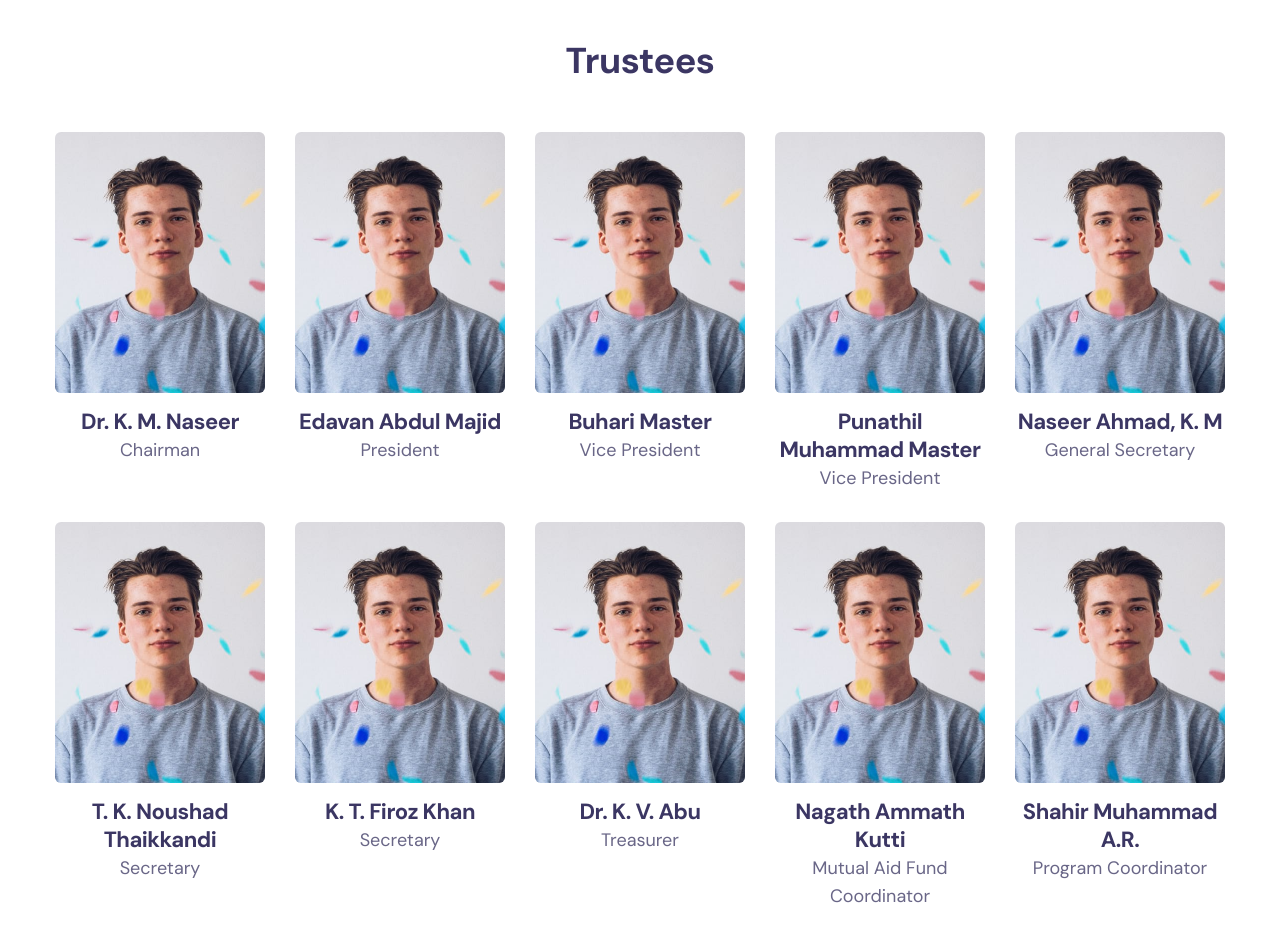
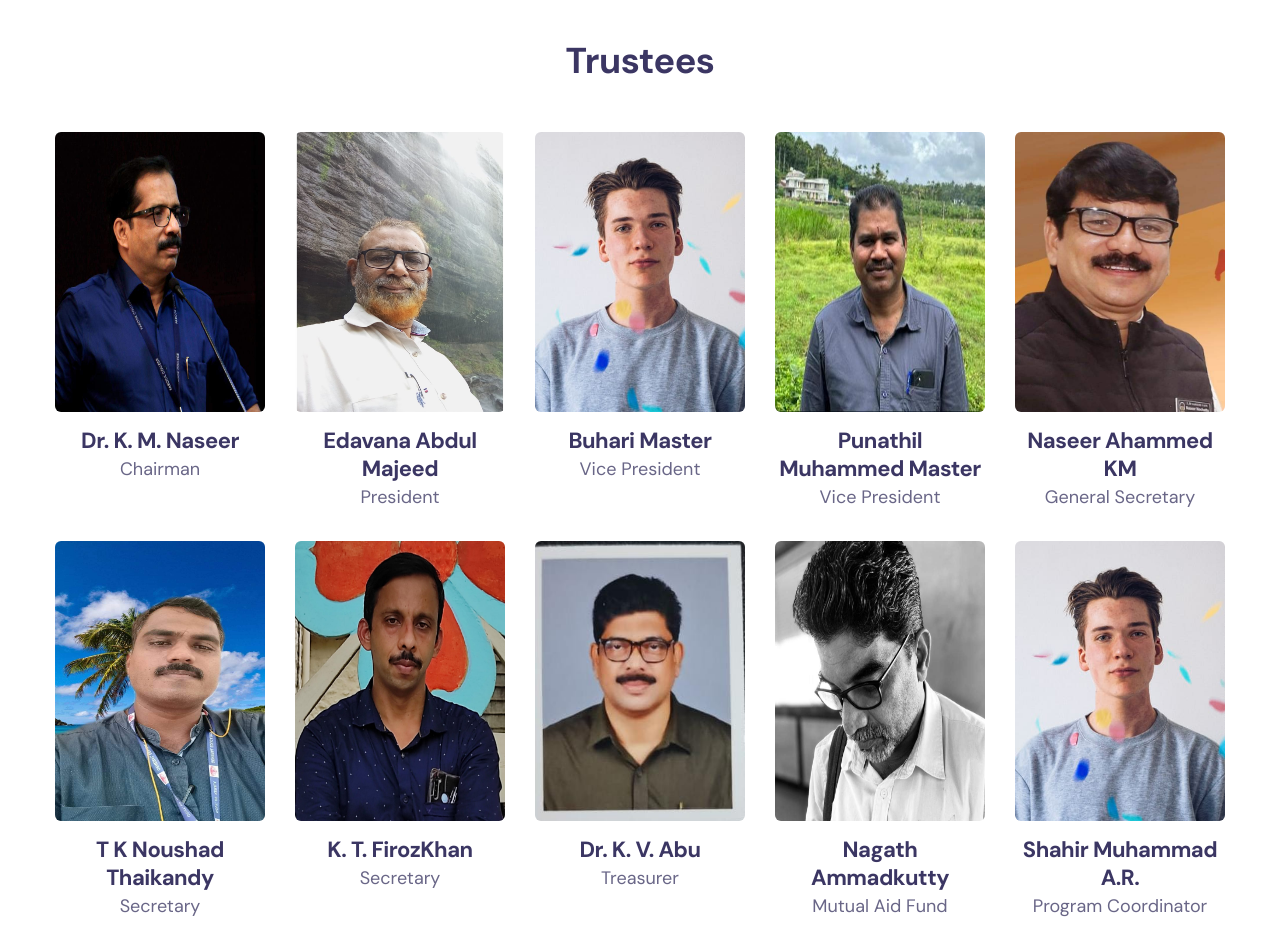
Before and after one commit to aamilhosting/Muhice-Foundation-Website, a plain HTML site: page about.html in a window 1280 px wide. Shown: the part 940-1865 px from the top of the page. Drawn offline with Linux system fonts and the light colour scheme.

Commit message:
Added full images for website

```diff
--- a/about.html
+++ b/about.html
@@ -95,7 +95,7 @@
                 <div class="team-wrap">
                     <div class="team-member text-center">
                         <div class="team-img">
-                          <img src="assets/images/team2.jpg" alt="" class="radius-image img-fluid">
+                            <img style="width :480px; height: 280px;" src="assets/images/Dr.K.M.Naseer.jpeg" alt="" class="radius-image img-fluid">
                         </div>
                         <a href="#url" class="team-title">Dr. K. M. Naseer</a>
                         <p>Chairman</p>
@@ -106,9 +106,9 @@
                 <div class="team-wrap">
                     <div class="team-member text-center">
                         <div class="team-img">
-                          <img src="assets/images/team2.jpg" alt="" class="radius-image img-fluid">
+                            <img style="width :480px; height: 280px;"  src="assets/images/Edavana Abdul Majeed.jpeg" alt="" class="radius-image img-fluid">
                         </div>
-                      <a href="#url" class="team-title">Edavan Abdul Majid</a>
+                        <a href="#url" class="team-title">Edavana Abdul Majeed</a>
                         <p>President</p>
                     </div>
                 </div>
@@ -117,7 +117,7 @@
                 <div class="team-wrap">
                     <div class="team-member last text-center">
                         <div class="team-img">
-                          <img src="assets/images/team2.jpg" alt="" class="radius-image img-fluid">
+                            <img style="width :480px; height: 280px;" src="assets/images/team2.jpg" alt="" class="radius-image img-fluid">
                         </div>
                         <a href="#url" class="team-title">Buhari Master</a>
                         <p>Vice President</p>
@@ -128,9 +128,9 @@
                 <div class="team-wrap">
                     <div class="team-member last text-center">
                         <div class="team-img">
-                          <img src="assets/images/team2.jpg" alt="" class="radius-image img-fluid">
+                            <img style="width :480px; height: 280px;" src="assets/images/Punathil Muhammed.jpeg" alt="" class="radius-image img-fluid">
                         </div>
-                      <a href="#url" class="team-title"> Punathil Muhammad Master</a>
+                        <a href="#url" class="team-title">Punathil Muhammed Master</a>
                         <p>Vice President</p>
                     </div>
                 </div>
@@ -139,9 +139,9 @@
                 <div class="team-wrap">
                     <div class="team-member last text-center">
                         <div class="team-img">
-                          <img src="assets/images/team2.jpg" alt="" class="radius-image img-fluid">
+                            <img style="width :480px; height: 280px;" src="assets/images/Naseer Ahammed KM.jpeg" alt="" class="radius-image img-fluid">
                         </div>
-                      <a href="#url" class="team-title">Naseer Ahmad, K. M</a>
+                        <a href="#url" class="team-title">Naseer Ahammed KM</a>
                         <p>General Secretary</p>
                     </div>
                 </div>
@@ -150,9 +150,9 @@
                 <div class="team-wrap">
                     <div class="team-member last text-center">
                         <div class="team-img">
-                          <img src="assets/images/team2.jpg" alt="" class="radius-image img-fluid">
+                            <img style="width :480px; height: 280px;" src="assets/images/T K Noushad Thaikandy.jpeg" alt="" class="radius-image img-fluid">
                         </div>
-                      <a href="#url" class="team-title">T. K. Noushad Thaikkandi</a>
+                        <a href="#url" class="team-title">T K Noushad Thaikandy</a>
                         <p>Secretary</p>
                     </div>
                 </div>
@@ -161,9 +161,9 @@
                 <div class="team-wrap">
                     <div class="team-member last text-center">
                         <div class="team-img">
-                          <img src="assets/images/team2.jpg" alt="" class="radius-image img-fluid">
+                            <img style="width :480px; height: 280px;" src="assets/images/K T Firozkhan.jpeg" alt="" class="radius-image img-fluid">
                         </div>
-                      <a href="#url" class="team-title">K. T. Firoz Khan</a>
+                        <a href="#url" class="team-title">K. T. FirozKhan</a>
                         <p>Secretary</p>
                     </div>
                 </div>
@@ -172,7 +172,7 @@
                 <div class="team-wrap">
                     <div class="team-member last text-center">
                         <div class="team-img">
-                          <img src="assets/images/team2.jpg" alt="" class="radius-image img-fluid">
+                            <img style="width :480px; height: 280px;" src="assets/images/Dr.K V Abu.jpeg" alt="" class="radius-image img-fluid">
                         </div>
                         <a href="#url" class="team-title">Dr. K. V. Abu</a>
                         <p>Treasurer</p>
@@ -183,9 +183,9 @@
                 <div class="team-wrap">
                     <div class="team-member last text-center">
                         <div class="team-img">
-                          <img src="assets/images/team2.jpg" alt="" class="radius-image img-fluid">
+                            <img style="width :480px; height: 280px;" src="assets/images/Nagath Ammadkutty.jpeg" alt="" class="radius-image img-fluid">
                         </div>
-                      <a href="#url" class="team-title">Nagath Ammath Kutti</a>
+                        <a href="#url" class="team-title">Nagath Ammadkutty</a>
                         <p>Mutual Aid Fund Coordinator</p>
                     </div>
                 </div>
@@ -194,7 +194,7 @@
                 <div class="team-wrap">
                     <div class="team-member last text-center">
                         <div class="team-img">
-                          <img src="assets/images/team2.jpg" alt="" class="radius-image img-fluid">
+                            <img style="width :480px; height: 280px;" src="assets/images/team2.jpg" alt="" class="radius-image img-fluid">
                         </div>
                         <a href="#url" class="team-title">Shahir Muhammad A.R.</a>
                         <p>Program Coordinator</p>
@@ -205,9 +205,9 @@
                 <div class="team-wrap">
                     <div class="team-member last text-center">
                         <div class="team-img">
-                          <img src="assets/images/team2.jpg" alt="" class="radius-image img-fluid">
+                            <img  style="width :480px; height: 280px;" src="assets/images/K M Muhammed Manasam.jpeg" alt="" class="radius-image img-fluid">
                         </div>
-                      <a href="#url" class="team-title">K. M. Muhammad Master Manasam</a>
+                        <a href="#url" class="team-title">K M Muhammed Manasamm</a>
                         <p>Auditors</p>
                     </div>
                 </div>
@@ -216,7 +216,7 @@
                 <div class="team-wrap">
                     <div class="team-member last text-center">
                         <div class="team-img">
-                          <img src="assets/images/team2.jpg" alt="" class="radius-image img-fluid">
+                            <img style="width :480px; height: 280px;" src="assets/images/team2.jpg" alt="" class="radius-image img-fluid">
                         </div>
                         <a href="#url" class="team-title">K. E. Jalil Master</a>
                         <p>Auditors</p>
@@ -240,9 +240,9 @@
                 <div class="team-wrap">
                     <div class="team-member text-center">
                         <div class="team-img">
-                          <img src="assets/images/team2.jpg" alt="" class="radius-image img-fluid">
+                            <img style="width :480px; height: 280px;" src="assets/images/E T Muhammed Koya.jpeg" alt="" class="radius-image img-fluid">
                         </div>
-                      <a href="#url" class="team-title">E. T. Muhammad Koya</a>
+                        <a href="#url" class="team-title">E T Muhammed Koya</a>
                     </div>
                 </div>
                 <!-- end team member -->
@@ -250,9 +250,9 @@
                 <div class="team-wrap">
                     <div class="team-member text-center">
                         <div class="team-img">
-                          <img src="assets/images/team2.jpg" alt="" class="radius-image img-fluid">
+                            <img style="width :480px; height: 280px;" src="assets/images/K M Sooppy Master.jpeg" alt="" class="radius-image img-fluid">
                         </div>
-                      <a href="#url" class="team-title">K. M. Suppi Master</a>
+                        <a href="#url" class="team-title">K M Sooppy Master</a>
                     </div>
                 </div>
                 <!-- end team member -->
@@ -260,7 +260,7 @@
                 <div class="team-wrap">
                     <div class="team-member text-center">
                         <div class="team-img">
-                          <img src="assets/images/team2.jpg" alt="" class="radius-image img-fluid">
+                            <img style="width :480px; height: 280px;" src="assets/images/team2.jpg" alt="" class="radius-image img-fluid">
                         </div>
                         <a href="#url" class="team-title">T. K. Naufal Fain</a>
                     </div>
@@ -270,9 +270,10 @@
                 <div class="team-wrap">
                     <div class="team-member text-center">
                         <div class="team-img">
-                          <img src="assets/images/team2.jpg" alt="" class="radius-image img-fluid">
+                            <img style="width :480px; height: 280px;" src="assets/images/Basheer Firdouse.jpeg
+                            " alt="" class="radius-image img-fluid">
                         </div>
-                      <a href="#url" class="team-title">Firdous Basheer</a>
+                        <a href="#url" class="team-title">Basheer Firdouse</a>
                     </div>
                 </div>
                 <!-- end team member -->
@@ -280,9 +281,9 @@
                 <div class="team-wrap">
                     <div class="team-member text-center">
                         <div class="team-img">
-                          <img src="assets/images/team2.jpg" alt="" class="radius-image img-fluid">
+                            <img style="width :480px; height: 280px;" src="assets/images/team2.jpg" alt="" class="radius-image img-fluid">
                         </div>
-                      <a href="#url" class="team-title"> I. T. Hameed</a>
+                        <a href="#url" class="team-title"> E. T. Hameed</a>
                     </div>
                 </div>
                 <!-- end team member -->
@@ -290,7 +291,7 @@
                 <div class="team-wrap">
                     <div class="team-member text-center">
                         <div class="team-img">
-                          <img src="assets/images/team2.jpg" alt="" class="radius-image img-fluid">
+                            <img style="width :480px; height: 280px;" src="assets/images/team2.jpg" alt="" class="radius-image img-fluid">
                         </div>
                         <a href="#url" class="team-title"> V. K. Ismail</a>
                     </div>
@@ -300,7 +301,7 @@
                 <div class="team-wrap">
                     <div class="team-member text-center">
                         <div class="team-img">
-                          <img src="assets/images/team2.jpg" alt="" class="radius-image img-fluid">
+                            <img style="width :480px; height: 280px;" src="assets/images/team2.jpg" alt="" class="radius-image img-fluid">
                         </div>
                         <a href="#url" class="team-title">Marhab Muhammad</a>
                     </div>
@@ -310,9 +311,9 @@
                 <div class="team-wrap">
                     <div class="team-member text-center">
                         <div class="team-img">
-                          <img src="assets/images/team2.jpg" alt="" class="radius-image img-fluid">
+                            <img style="width :480px; height: 280px;" src="assets/images/T K Muhammed Ali.jpeg" alt="" class="radius-image img-fluid">
                         </div>
-                      <a href="#url" class="team-title"> T. K. Muhammadali</a>
+                        <a href="#url" class="team-title"> T. K. Muhammed Ali</a>
                     </div>
                 </div>
                 <!-- end team member -->
@@ -320,9 +321,9 @@
                 <div class="team-wrap">
                     <div class="team-member text-center">
                         <div class="team-img">
-                          <img src="assets/images/team2.jpg" alt="" class="radius-image img-fluid">
+                            <img style="width :480px; height: 280px;" src="assets/images/E T Jaseem Hussain.jpeg" alt="" class="radius-image img-fluid">
                         </div>
-                      <a href="#url" class="team-title">I. T. Jaseem Hussain</a>
+                        <a href="#url" class="team-title">E T Jaseem Hussain</a>
                     </div>
                 </div>
                 <!-- end team member -->
```
Also changed, not shown: index.html (+35 -34 lines), assets/images/Basheer Firdouse.jpeg (added), assets/images/Dr.K V Abu.jpeg (added), assets/images/Dr.K.M.Naseer.jpeg (added), assets/images/E T Jaseem Hussain.jpeg (added), assets/images/E T Muhammed Koya.jpeg (added), assets/images/Edavana Abdul Majeed.jpeg (added), assets/images/K M Muhammed Manasam.jpeg (added), assets/images/K M Sooppy Master.jpeg (added), assets/images/K T Firozkhan.jpeg (added), assets/images/Nagath Ammadkutty.jpeg (added), assets/images/Naseer Ahammed KM.jpeg (added), assets/images/Punathil Muhammed.jpeg (added), assets/images/Saheer Muhammed Rayaroth.jpeg (added), 2 more files. Lines whose indentation alone changed are shown as unchanged.
